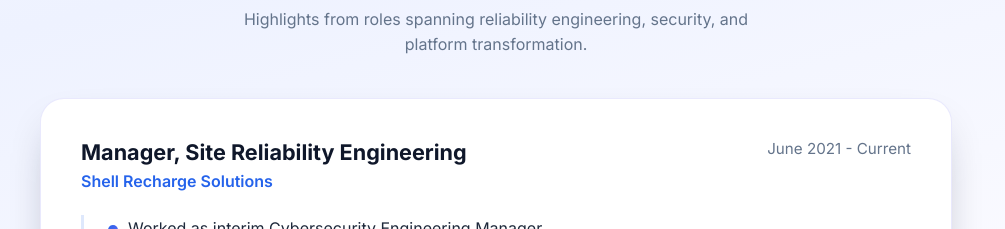
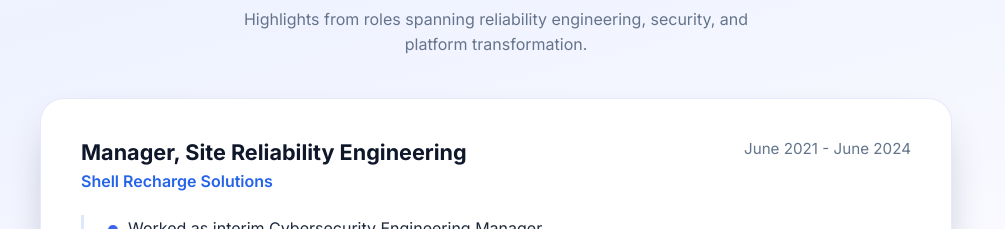
Before and after one commit to solthoth/ProfileSite, an Angular app in the folder solthoth/: page / in a window 1280 px wide. Shown: the part 1240-1469 px from the top of the page, without its empty margins (144-1149 px from the left). Built offline with nearby package versions, Linux system fonts and the light colour scheme.

Commit message:
chore: update job date range

```diff
--- a/solthoth/src/app/job.service.ts
+++ b/solthoth/src/app/job.service.ts
@@ -11,7 +11,7 @@
       title: 'Manager, Site Reliability Engineering',
       companyName: 'Shell Recharge Solutions',
       companyLink: 'https://www.shellrecharge.com/en-us/solutions',
-      dateRange: 'June 2021 - Current',
+      dateRange: 'June 2021 - June 2024',
       internalRange: 'October 2021',
       achivements: [
         'Worked as interim Cybersecurity Engineering Manager.',
```
